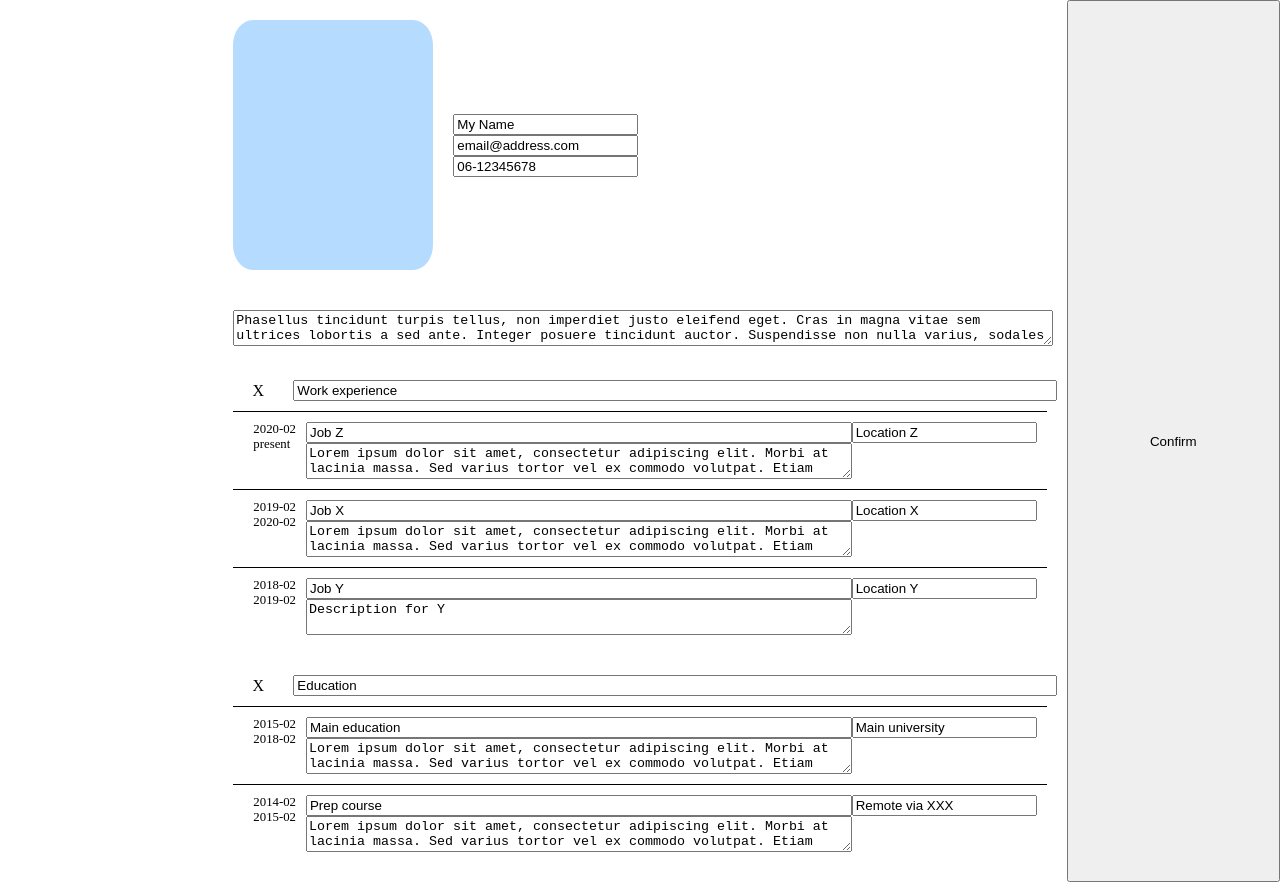
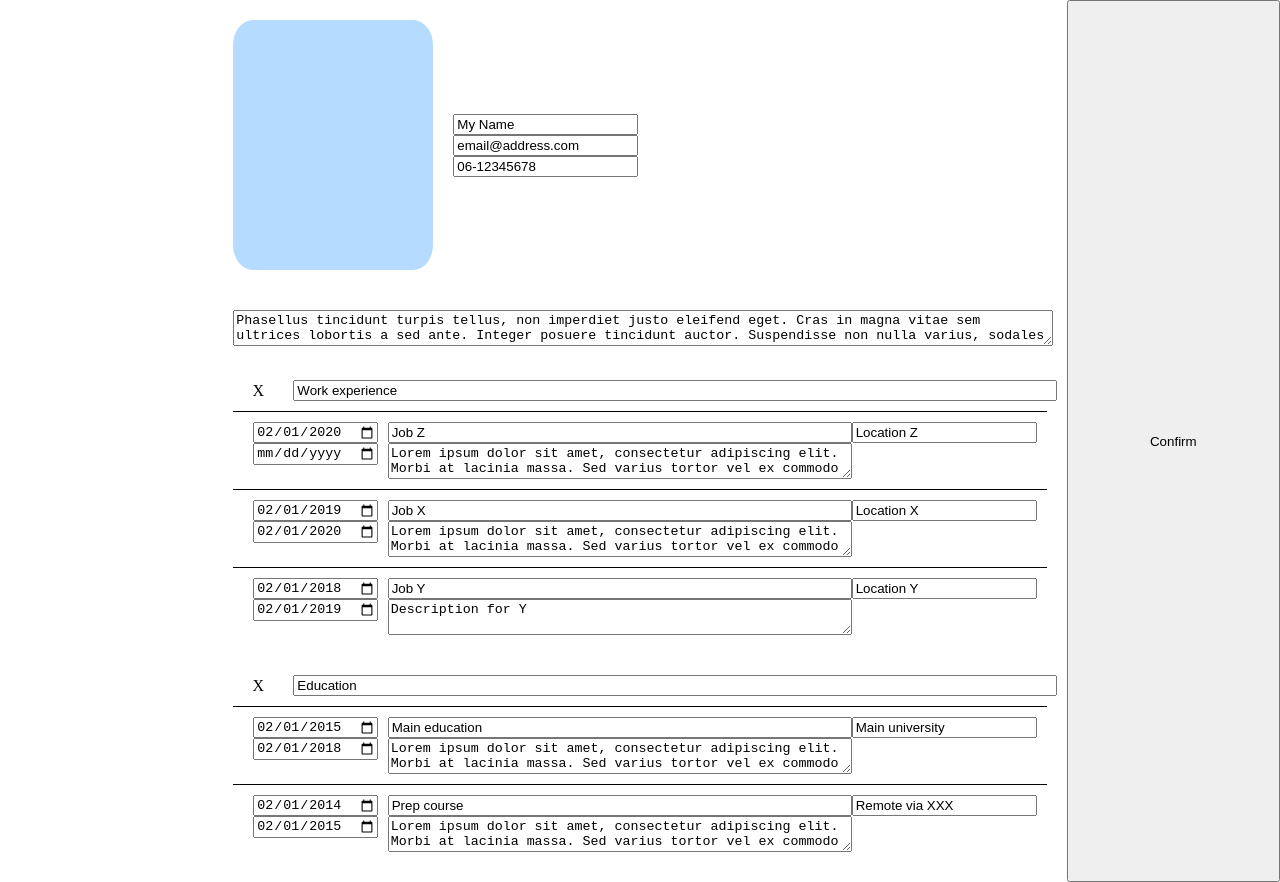
Before and after one commit to bjorn1213/odin-cv-application, a React (Vite) app: page / in a window 1280 px wide. Both pictures are taken after a click on the button "Edit". Built offline with nearby package versions, Linux system fonts and the light colour scheme.

Commit message:
Implement simple date editors

```diff
--- a/src/components/CVEntry.jsx
+++ b/src/components/CVEntry.jsx
@@ -1,17 +1,39 @@
 import { useState } from 'react'
 
 import '../styles/CVEntry.css'
-import {format} from 'date-fns'
+import {format, parse, isValid} from 'date-fns'
 
 function DateLabel({startDate, endDate, editMode}) {
     const targetFormat = "yyyy-MM";
+    const defaultFormat = "yyyy-MM-dd"
+    const [start, setStart] = useState(startDate);
+    const [end, setEnd] = useState(endDate);
 
-    return (
-        <div className="date-label">
-            <p>{format(startDate, targetFormat)}</p>
-            <p>{endDate ? format(endDate, targetFormat) : "present"}</p>
-        </div>
-    )
+    if (editMode) {
+        return (
+            <div className="date-label">
+                <input type="date"
+                        value={format(start, defaultFormat)}
+                        onChange={(e) => {
+                            const newDate = parse(e.target.value, defaultFormat, new Date())
+                            setStart(isValid(newDate) ? newDate : start)}
+                        } />
+                <input type="date"
+                        value={end ? format(end, defaultFormat) : ""}
+                        onChange={(e) => {
+                            const newDate = parse(e.target.value, defaultFormat, new Date())
+                            setEnd(isValid(newDate) ? newDate : null)}
+                        } />
+            </div>
+        )
+    } else {
+        return (
+            <div className="date-label">
+                <p>{format(start, targetFormat)}</p>
+                <p>{end ? format(end, targetFormat) : "present"}</p>
+            </div>
+        )
+    }
 }
 
 function CVTitle({itemTitle, editMode}) {
--- a/src/styles/CVEntry.css
+++ b/src/styles/CVEntry.css
@@ -17,6 +17,10 @@
     font-size: 0.8rem;
 }
 
+.date-label input {
+    display: block;
+}
+
 p {
     margin: 0
 }
```
